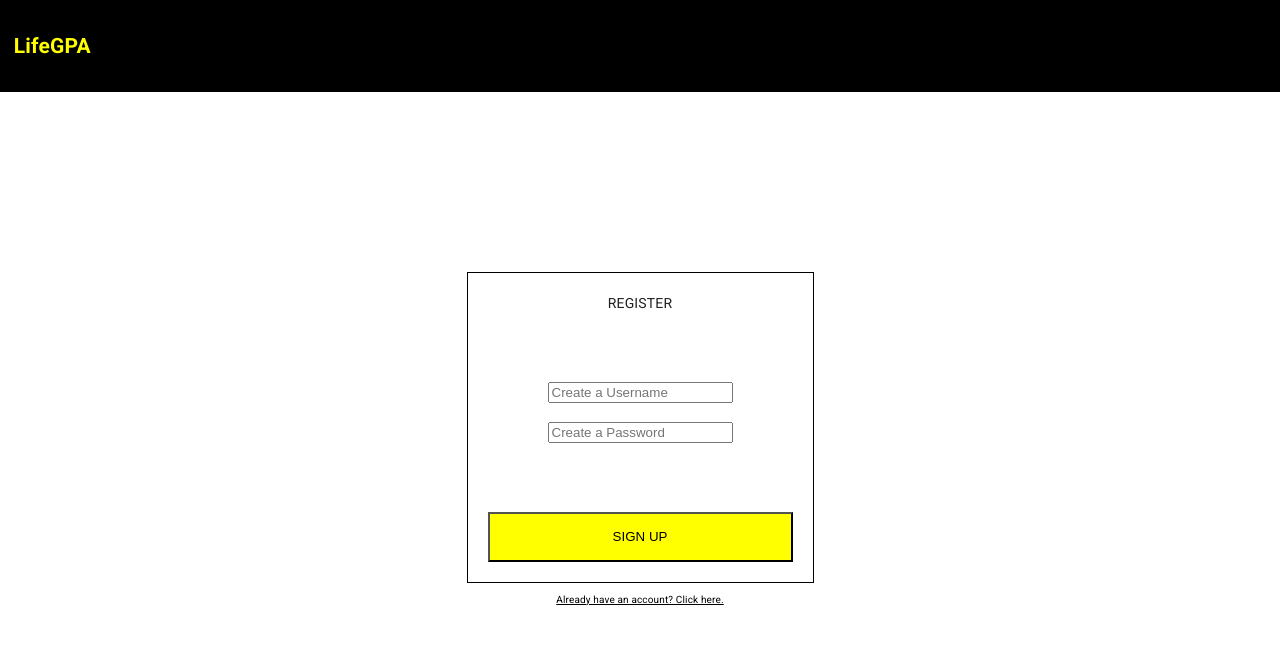
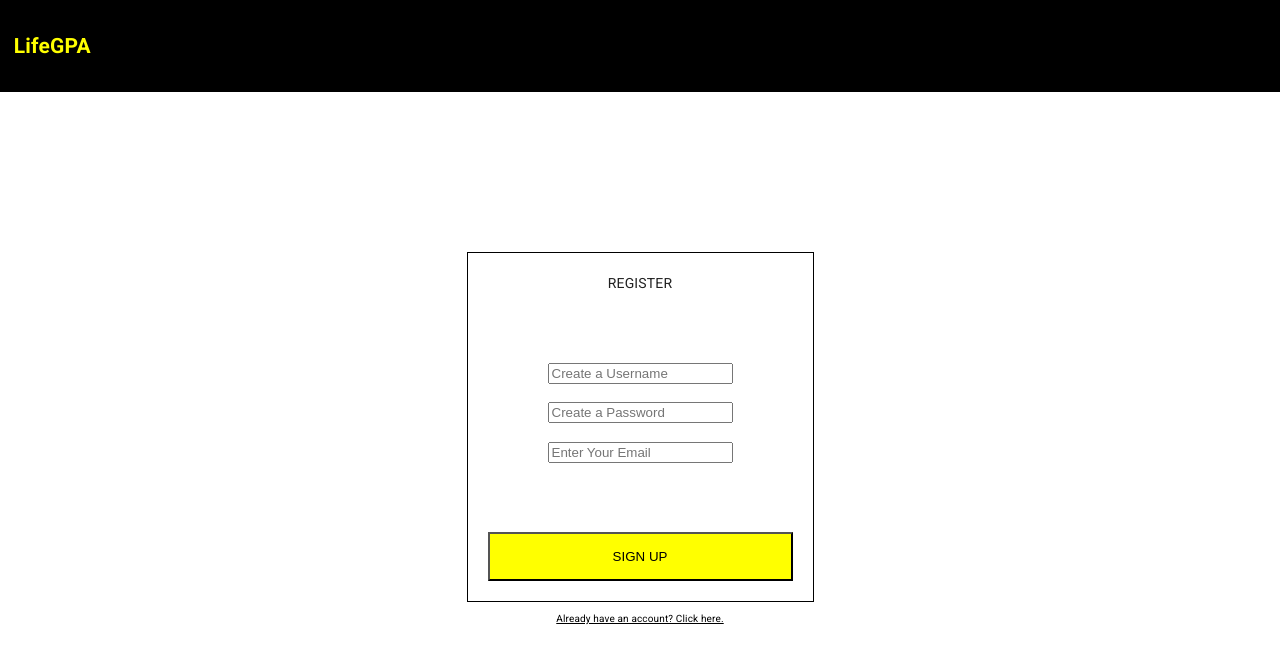
Before and after one commit to lifegpa-bw/lifegpa-frontend, a React (Create React App) app: page /register in a window 1280 px wide. Shown: the top 662 px of the page. Built offline with nearby package versions, Linux system fonts and the light colour scheme.

Commit message:
changed signup endpoints

```diff
--- a/src/components/LoginForm.jsx
+++ b/src/components/LoginForm.jsx
@@ -40,7 +40,7 @@ const FormikLogin = withFormik({
     mapPropsToValues({username,password}){
         return {
             username: username || "",
-            password: password || ""
+            password: password || "",
         };
     },
     validationSchema: Yup.object().shape({
--- a/src/components/RegisterForm.jsx
+++ b/src/components/RegisterForm.jsx
@@ -27,6 +27,10 @@ const Register=({errors, touched, status}) => {
           {touched.password && errors.password && (
             <p>{errors.password}</p>
                 )}
+        <Input type="email" name="email" placeholder="Enter Your Email"/>
+          {touched.email && errors.email && (
+            <p>{errors.email}</p>
+                )}
       </Text>
       <Buttonc>
         <Button className = "buttonclass">SIGN UP</Button>
@@ -39,10 +43,11 @@ const Register=({errors, touched, status}) => {
 
 };
 const FormikSignup = withFormik({
-  mapPropsToValues({username,password}){
+  mapPropsToValues({username,password, email}){
       return {
           username: username || "",
-          password: password || ""
+          password: password || "",
+          email: email || ""
       };
   },
   validationSchema: Yup.object().shape({
@@ -53,7 +58,9 @@ const FormikSignup = withFormik({
       password: Yup.string()
       .required("Password must be entered")
       .min(4, "must be 4 or more characters")
-      .max(15, 'thats a bit long, make it less than 15 characters')
+      .max(15, 'thats a bit long, make it less than 15 characters'),
+      email: Yup.string()
+      .required("You must enter a valid email address")
 
   }),
   handleSubmit(values,  {props, setStatus }){
```
